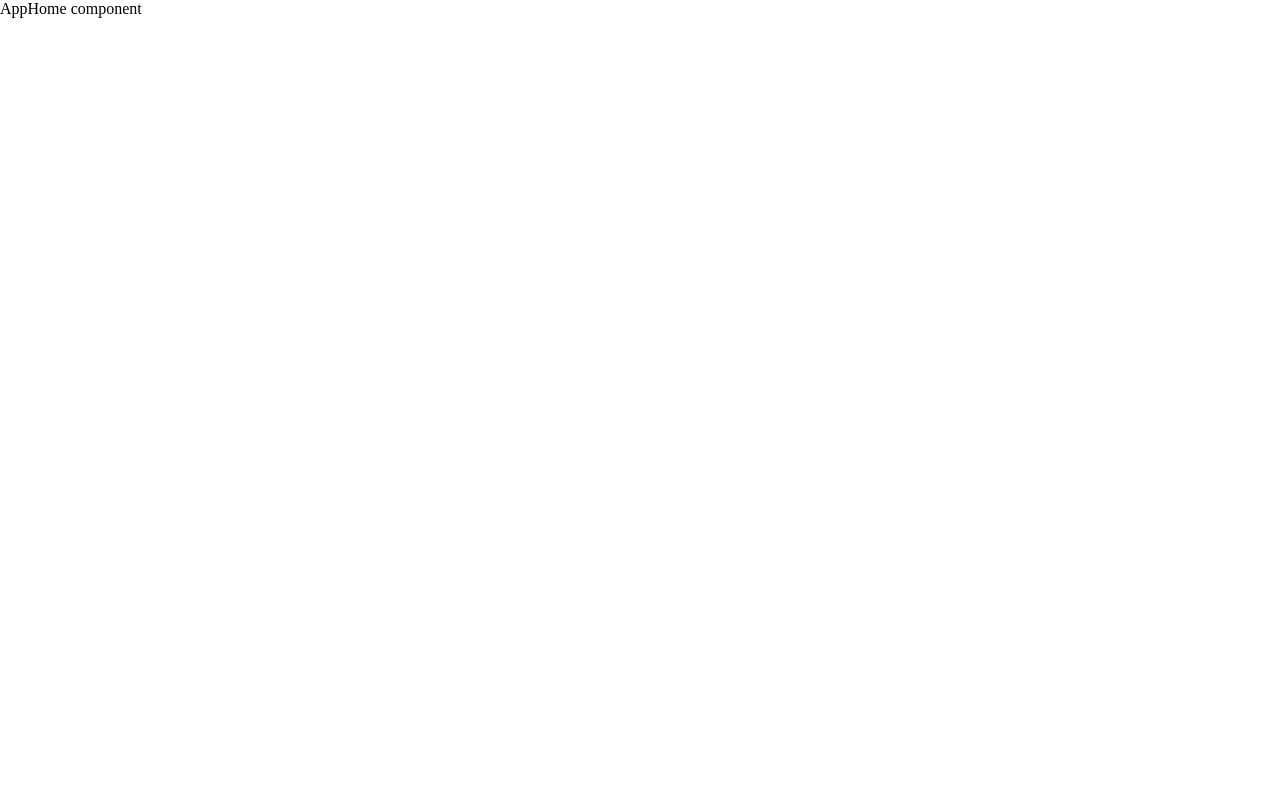
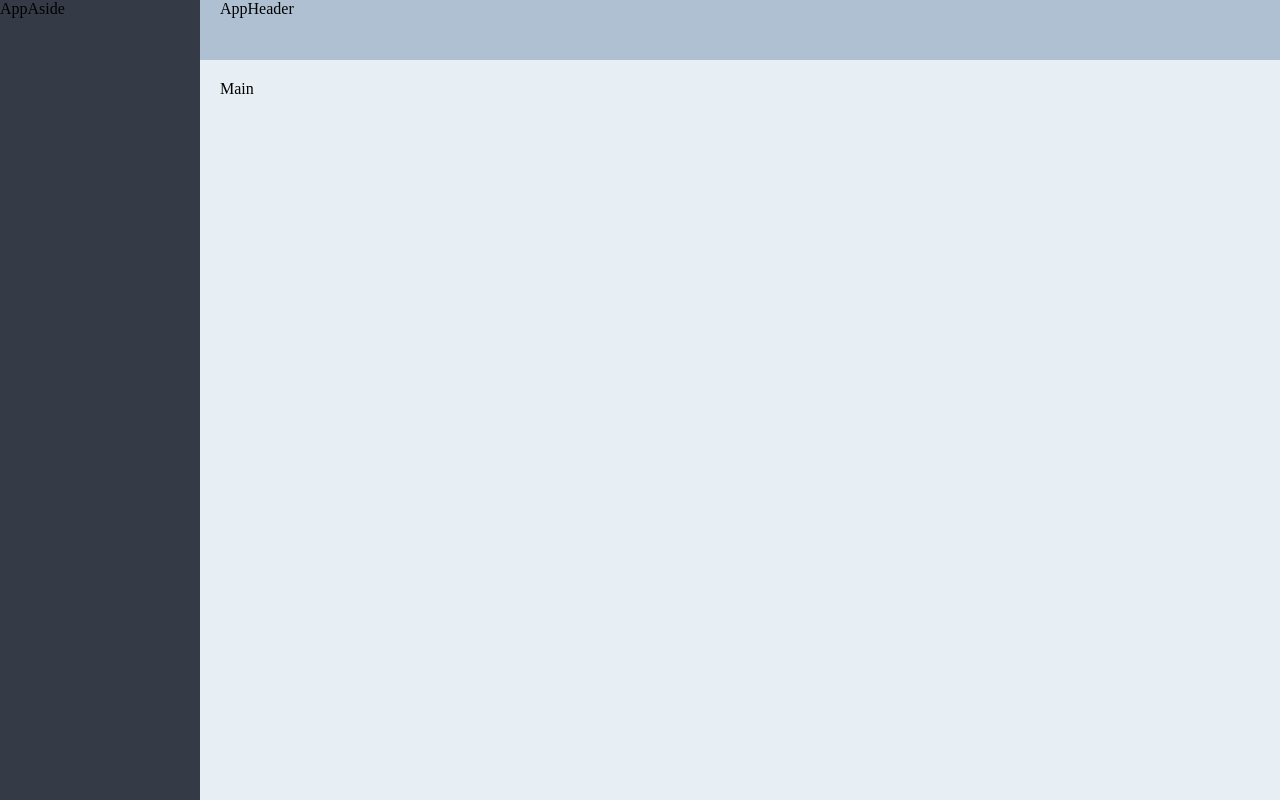
Before and after one commit to yangbaize/topline-2, a Vue app: page / in a window 1280 px wide. Built offline with nearby package versions, Linux system fonts and the light colour scheme.

Commit message:
Layou布局组件 $ Container布局容器

```diff
--- a/src/router/index.js
+++ b/src/router/index.js
@@ -5,15 +5,20 @@ Vue.use(Router)
 
 export default new Router({
   routes: [
-    {
-      name: 'home',
-      path: '/',
-      component: () => import('@/views/home')
-    },
+    // {
+    //   name: 'home',
+    //   path: '/',
+    //   component: () => import('@/views/home')
+    // },
     {
       name: 'login',
       path: '/login',
       component: () => import('@/views/login')
+    },
+    {
+      name: 'layout',
+      path: '/',
+      component: () => import('@/views/layout')
     }
   ]
 })
--- /dev/null
+++ b/src/views/layout/components/AppAside.vue
@@ -0,0 +1,17 @@
+<template>
+  <div>
+    <p>AppAside</p>
+  </div>
+</template>
+
+<script>
+export default {
+  name: 'AppAside',
+  data () {
+    return {}
+  }
+}
+</script>
+
+<style lang="less" scoped>
+</style>
--- /dev/null
+++ b/src/views/layout/components/AppHeader.vue
@@ -0,0 +1,17 @@
+<template>
+  <div>
+    <p>AppHeader</p>
+  </div>
+</template>
+
+<script>
+export default {
+  name: 'AppHeader',
+  data () {
+    return {}
+  }
+}
+</script>
+
+<style lang="less" scoped>
+</style>
--- /dev/null
+++ b/src/views/layout/index.vue
@@ -0,0 +1,44 @@
+<template>
+  <el-container>
+    <el-aside width="200px">
+      <AppAside></AppAside>
+    </el-aside>
+    <el-container>
+      <el-header>
+        <AppHeader></AppHeader>
+      </el-header>
+      <el-main>Main</el-main>
+    </el-container>
+  </el-container>
+</template>
+
+<script>
+import AppAside from './components/AppAside'
+import AppHeader from './components/AppHeader'
+
+export default {
+  name: 'AppLayout',
+  components: {
+    AppAside,
+    AppHeader
+  },
+  data () {
+    return {}
+  }
+}
+</script>
+
+<style lang="less" scoped>
+.el-container {
+  height: 100%;
+}
+.el-aside {
+  background-color: #343a46;
+}
+.el-header {
+  background-color: #aec0d1;
+}
+.el-main {
+  background-color: #e8eff4;
+}
+</style>
--- a/src/views/login/index.vue
+++ b/src/views/login/index.vue
@@ -36,6 +36,13 @@
             <el-button @click="handleSendCode">获取验证码</el-button>
           </el-col>
         </el-form-item>
+        <!-- <el-form-item prop="agree">
+          <el-checkbox
+            class="agree-checkbox"
+            v-model="form.agree"
+          ></el-checkbox>
+          <span class="agree-text">我已阅读并同意<a href="#">用户协议</a>和<a href="#">隐私条款</a></span>
+        </el-form-item> -->
         <el-form-item>
           <el-button
             class="btn-login"
@@ -59,16 +66,21 @@ export default {
       form: {
         mobile: '',
         code: ''
+        // agree: ''
       },
       rules: {
         mobile: [
           { required: true, message: '请输入手机号', trigger: 'blur' },
-          { len: /\d{11}/, message: '长度11个字符', trigger: 'blur' }
+          { pattern: /\d{11}/, message: '长度11个字符', trigger: 'blur' }
         ],
         code: [
           { required: true, message: '请输入验证码', trigger: 'blur' },
-          { len: /\d{6}/, message: '长度6个字符', trigger: 'blur' }
+          { pattern: /\d{6}/, message: '长度6个字符', trigger: 'blur' }
         ]
+        // agree: [
+        //   { required: true, message: '请同意用户协议' },
+        //   { pattern: /true/, message: '请同意用户协议' }
+        // ]
       }
     }
   },
```
